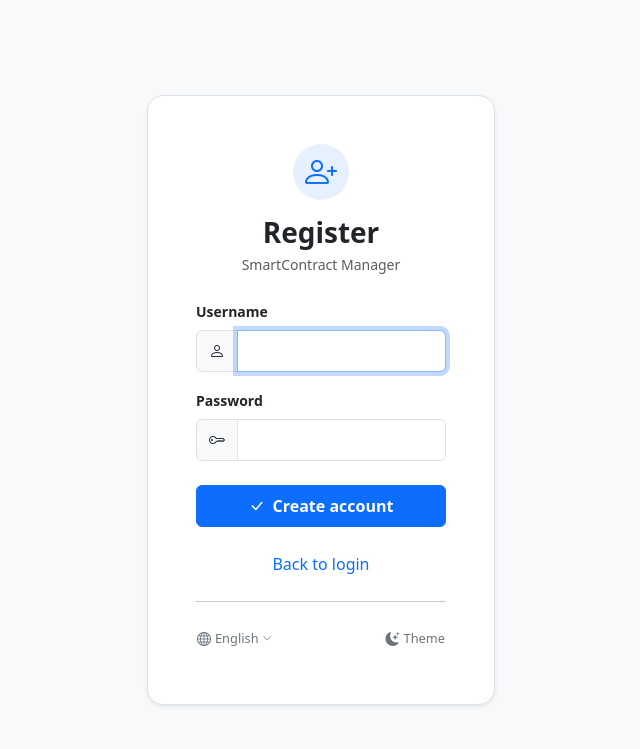
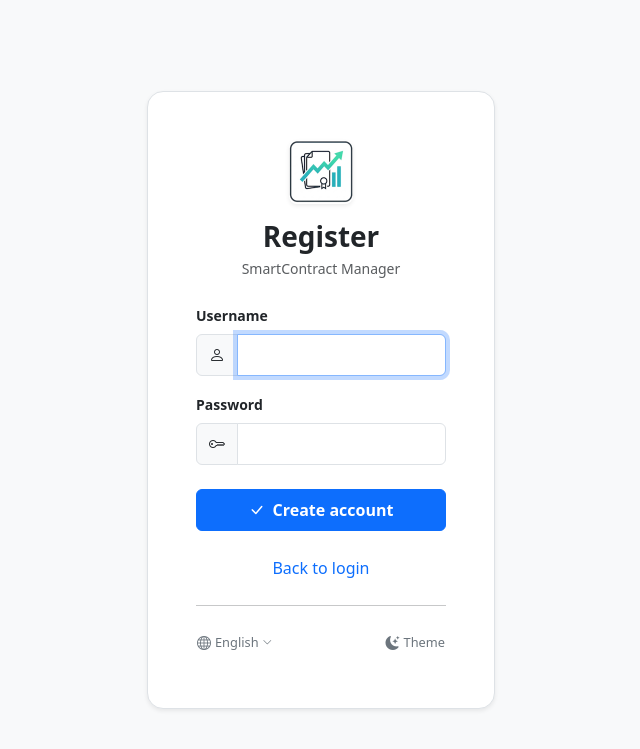
Before and after one commit to drgimpfen/SmartContractManager, a Flask app: page /register in a window 1280 px wide. Shown: the top 749 px of the page, without its empty margins (319-959 px from the left). Run offline with Flask 3, Linux system fonts and the light colour scheme.

Commit message:
feat(ui): integrate custom logo and multi-format favicons
- Add master logo and generate favicon assets (ico, 32x32, 16x16, apple-touch-icon) in app/static/img/
- Link favicons in base.html head and update navbar brand with 32x32 logo image
- Replace placeholder icons in login.html and register.html with 64x64 logo image

Co-authored-by: Gemini 3.8 Flash <gemini-ai@google.com>

```diff
--- a/app/templates/base.html
+++ b/app/templates/base.html
@@ -4,6 +4,11 @@
     <meta charset="UTF-8" />
     <meta name="viewport" content="width=device-width, initial-scale=1.0" />
     <title>{% block title %}{{ _('app.brand.title') }} {{ _('app.brand.subtitle') }}{% endblock %}</title>
+    <!-- Favicons -->
+    <link rel="icon" type="image/x-icon" href="{{ url_for('static', filename='img/favicon.ico') }}">
+    <link rel="icon" type="image/png" sizes="32x32" href="{{ url_for('static', filename='img/favicon-32x32.png') }}">
+    <link rel="icon" type="image/png" sizes="16x16" href="{{ url_for('static', filename='img/favicon-16x16.png') }}">
+    <link rel="apple-touch-icon" sizes="180x180" href="{{ url_for('static', filename='img/apple-touch-icon.png') }}">
     <link href="https://cdn.jsdelivr.net/npm/bootstrap@5.3.2/dist/css/bootstrap.min.css" rel="stylesheet" />
     <link rel="stylesheet" href="https://cdn.jsdelivr.net/npm/bootstrap-icons@1.11.3/font/bootstrap-icons.min.css" />
     <link rel="stylesheet" href="/static/css/theme.css" />
@@ -16,7 +21,7 @@
       <div class="container-xl">
         <!-- Brand / Logo -->
         <a class="navbar-brand d-flex align-items-center gap-2 fw-bold text-body" href="/">
-          <i class="bi bi-file-earmark-check-fill fs-3 text-primary"></i>
+          <img src="{{ url_for('static', filename='img/logo.png') }}" alt="{{ _('app.brand.title') }}" width="32" height="32" class="d-inline-block align-text-top rounded-2">
           <span>{{ _('app.brand.title') }} <span class="text-primary">{{ _('app.brand.subtitle') }}</span></span>
         </a>
 
--- a/app/templates/login.html
+++ b/app/templates/login.html
@@ -13,8 +13,8 @@
     <div class="card border shadow-sm rounded-4">
       <div class="card-body p-4 p-md-5">
         <div class="text-center mb-4">
-          <div class="d-inline-flex align-items-center justify-content-center bg-primary bg-opacity-10 text-primary rounded-circle mb-3" style="width: 56px; height: 56px;">
-            <i class="bi bi-person-lock fs-2"></i>
+          <div class="mb-3">
+            <img src="{{ url_for('static', filename='img/logo.png') }}" alt="{{ _('app.brand.title') }}" width="64" height="64" class="rounded-3 shadow-sm">
           </div>
           <h3 class="fw-bold mb-1">{{ _('login.title') }}</h3>
           <p class="text-muted small mb-0">{{ _('app.brand.title') }} {{ _('app.brand.subtitle') }}</p>
--- a/app/templates/register.html
+++ b/app/templates/register.html
@@ -13,8 +13,8 @@
     <div class="card border shadow-sm rounded-4">
       <div class="card-body p-4 p-md-5">
         <div class="text-center mb-4">
-          <div class="d-inline-flex align-items-center justify-content-center bg-primary bg-opacity-10 text-primary rounded-circle mb-3" style="width: 56px; height: 56px;">
-            <i class="bi bi-person-plus fs-2"></i>
+          <div class="mb-3">
+            <img src="{{ url_for('static', filename='img/logo.png') }}" alt="{{ _('app.brand.title') }}" width="64" height="64" class="rounded-3 shadow-sm">
           </div>
           <h3 class="fw-bold mb-1">{{ _('register.title') }}</h3>
           <p class="text-muted small mb-0">{{ _('app.brand.title') }} {{ _('app.brand.subtitle') }}</p>
```
Also changed, not shown: app/static/img/apple-touch-icon.png (added), app/static/img/favicon-16x16.png (added), app/static/img/favicon-32x32.png (added), app/static/img/favicon.ico (added), app/static/img/logo.png (added).
